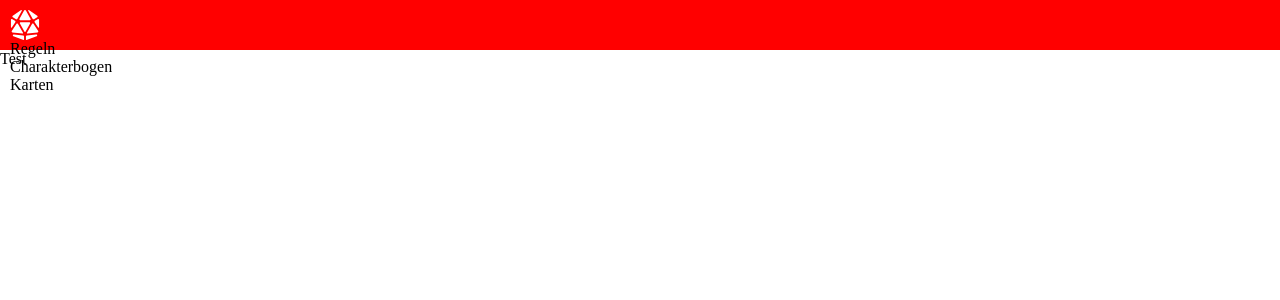
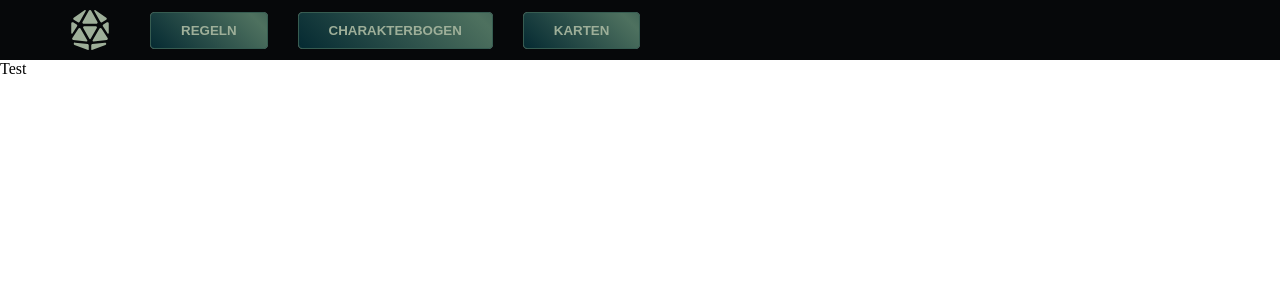
Before and after one commit to Paraldos/dungeoncrawl, a Vue app: page / in a window 1280 px wide. Shown: the top 300 px of the page. Built offline with nearby package versions, Linux system fonts and the light colour scheme.

Commit message:
styling navbar

```diff
--- a/src/components/navbar/Link.vue
+++ b/src/components/navbar/Link.vue
@@ -13,8 +13,8 @@ const props = defineProps({
 });
 const emits = defineEmits(["update:selected"]);
 const classes = {
-  default: "",
-  selected: "",
+  default: "btn",
+  selected: "btn btn-selected",
 };
 
 const handleClick = () => {
@@ -24,16 +24,47 @@ const handleClick = () => {
 </script>
 
 <template>
-  <div
+  <button
     :class="props.selected ? classes.selected : classes.default"
     @click="handleClick"
   >
     {{ props.title }}
-  </div>
+  </button>
 </template>
 
 <style>
 .btn {
+  margin: 10px;
+  padding: 10px 30px;
+  text-align: center;
+  text-transform: uppercase;
+  transition: 0.3s;
+  background-size: 200% auto;
+  color: var(--c11);
+  border-radius: 4px;
+  display: block;
+  border: 0px;
+  font-weight: 700;
+  border: 1px solid var(--c8);
+  background-image: linear-gradient(
+    45deg,
+    var(--c5) 0%,
+    var(--c9) 50%,
+    var(--c5) 100%
+  );
   cursor: pointer;
+  user-select: none;
+  -webkit-user-select: none;
+  touch-action: manipulation;
+}
+
+.btn:hover {
+  background-position: right center;
+  color: #fff;
+  text-decoration: none;
+}
+
+.btn:active {
+  transform: scale(0.95);
 }
 </style>
--- a/src/components/navbar/Logo.vue
+++ b/src/components/navbar/Logo.vue
@@ -13,7 +13,7 @@
 
 <style>
 .logo {
-  fill: white;
+  fill: var(--color__navbar-text);
   height: 100%;
   aspect-ratio: 1;
 }
--- a/src/components/navbar/Navbar.vue
+++ b/src/components/navbar/Navbar.vue
@@ -18,11 +18,11 @@ const handleUpdateSelected = (index) => {
 </script>
 
 <template>
-  <nav class="bg-gray-800 p-4">
-    <div class="navbar">
+  <nav>
+    <div class="navbar__content">
       <Logo />
       <div class="hidden sm:ml-6 sm:block">
-        <div class="flex space-x-4">
+        <div class="navbar__links">
           <Link
             v-for="(page, index) in props.pages"
             :key="page.title"
@@ -38,9 +38,23 @@ const handleUpdateSelected = (index) => {
 </template>
 
 <style>
-.navbar {
-  height: 50px;
-  background-color: red;
-  padding: 10px;
+nav {
+  height: var(--size__navbar-height);
+  background-color: var(--color__navbar-background);
+}
+
+.navbar__content {
+  height: 100%;
+  max-width: 1200px;
+  display: flex;
+  align-items: center;
+  gap: 30px;
+  padding: 10px 30px;
+  margin: auto;
+}
+
+.navbar__links {
+  display: flex;
+  gap: 10px;
 }
 </style>
--- a/src/styles/_variables.css
+++ b/src/styles/_variables.css
@@ -1,3 +1,22 @@
 * {
-  --background-color: red;
+  --c1: #06080a;
+  --c2: #080e12;
+  --c3: #09151b;
+  --c4: #081e26;
+  --c5: #052a32;
+  --c6: #184042;
+  --c7: #204c48;
+  --c8: #365c51;
+  --c9: #4e715f;
+  --c10: #809a80;
+  --c11: #9eaf99;
+
+  --size__navbar-height: 60px;
+
+  --color__navbar-background: var(--c1);
+  --color__navbar-button-border: var(--c6);
+  --color__navbar-button-background: var(--c4);
+  --color__navbar-button-background--hover: var(--c6);
+  --color__navbar-button-background--selected: var(--c6);
+  --color__navbar-text: var(--c11);
 }
```
